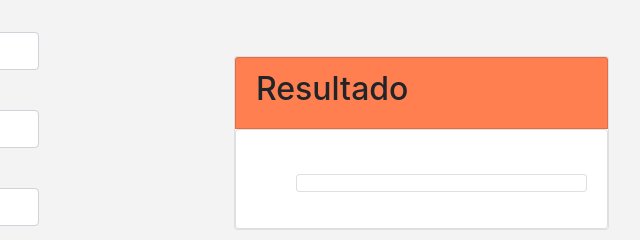
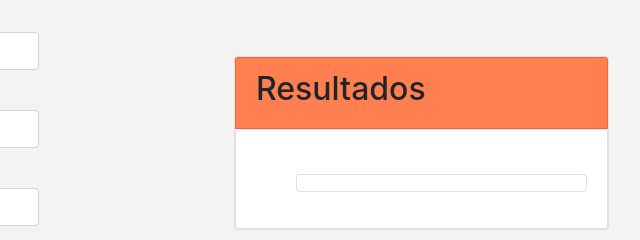
Before and after one commit to 23robert/git-Note_app, a plain HTML site: page index.html in a window 1280 px wide. Shown: the part 120-360 px from the top of the page, 436-1076 px from the left. Drawn offline with nearby package versions, Linux system fonts and the light colour scheme.

Commit message:
agrego un texto

```diff
--- a/index.html
+++ b/index.html
@@ -49,7 +49,7 @@
         <div class="col-md-9 sm-10 xs-10 mt-5 mb-5">
                 <div class="card card-signi">
                         <div class="card card-header" style="background:coral; ">
-                            <h2>Resultado</h2>
+                            <h2>Resultados</h2>
                         </div>
                         <div class="card card-body">
                          <ul class="mt-3" >
```
